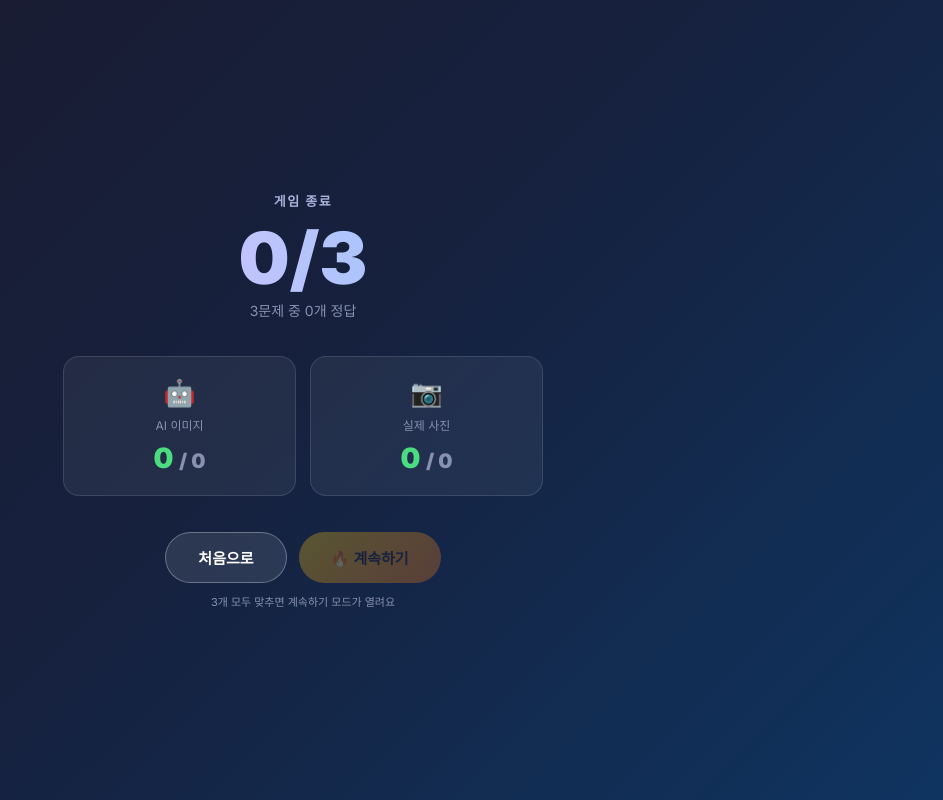
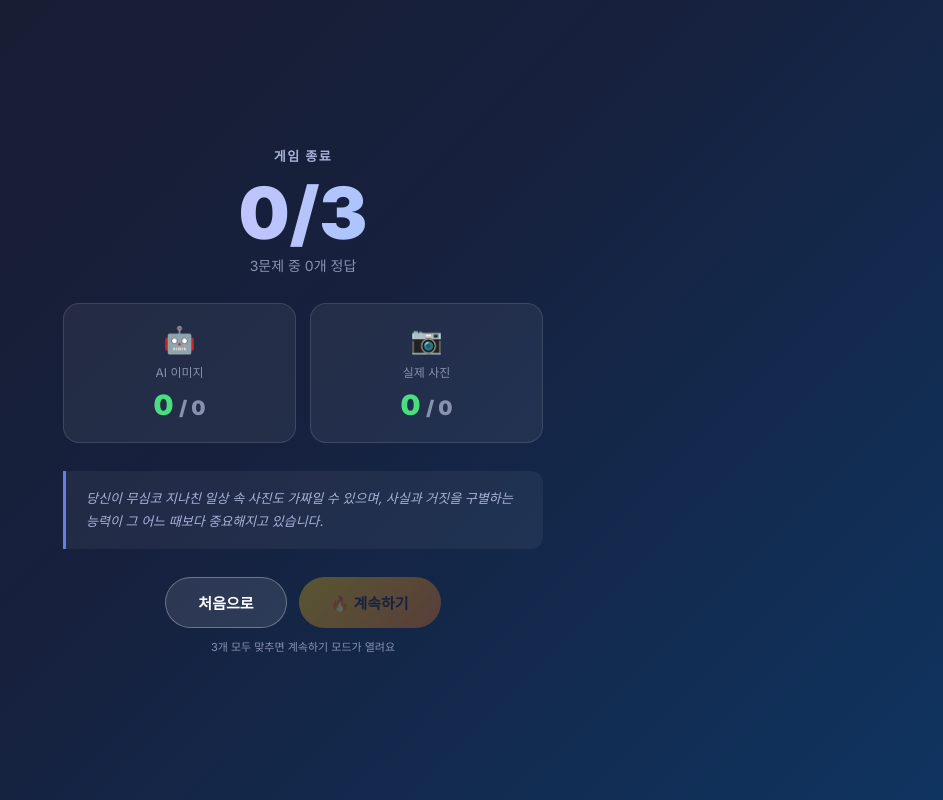
Before and after one commit to payong-khu/khu-gcp-aigame, a Flask app: page /result in a window 1280 px wide. Shown: the whole page, without its empty margins (337-1280 px from the left). Run offline with Flask 3, Linux system fonts and the light colour scheme.

Commit message:
Update result.html

```diff
--- a/templates/result.html
+++ b/templates/result.html
@@ -46,14 +46,14 @@
   .score-label {
     font-size: 14px;
     color: #8892b0;
-    margin-bottom: 36px;
+    margin-bottom: 28px;
   }
 
   /* 세부 점수 카드 */
   .score-cards {
     display: flex;
     gap: 14px;
-    margin-bottom: 36px;
+    margin-bottom: 28px;
   }
   .score-card {
     flex: 1;
@@ -64,13 +64,26 @@
   }
   .card-icon  { font-size: 26px; margin-bottom: 8px; }
   .card-label { font-size: 12px; color: #8892b0; margin-bottom: 8px; }
-  .card-score {
-    font-size: 28px;
-    font-weight: 900;
-  }
+  .card-score { font-size: 28px; font-weight: 900; }
   .card-score .correct   { color: #4ade80; }
   .card-score .separator { color: #8892b0; font-size: 20px; }
   .card-score .total     { color: #8892b0; font-size: 20px; }
+
+  /* 인용 멘트 */
+  .quote-box {
+    background: rgba(255,255,255,0.05);
+    border-left: 3px solid #667eea;
+    border-radius: 0 12px 12px 0;
+    padding: 16px 20px;
+    margin-bottom: 28px;
+    text-align: left;
+  }
+  .quote-text {
+    font-size: 13px;
+    color: #a8b2d8;
+    line-height: 1.8;
+    font-style: italic;
+  }
 
   /* 버튼 */
   .btn-group {
@@ -93,7 +106,6 @@
     color: white;
   }
   .btn-home:hover { background: rgba(255,255,255,0.2); transform: translateY(-2px); }
-
   .btn-continue {
     background: linear-gradient(135deg, #f6c90e, #f97316);
     color: #1a1a2e;
@@ -151,6 +163,14 @@
     </div>
   </div>
 
+  <!-- 인용 멘트 -->
+  <div class="quote-box">
+    <div class="quote-text">
+      당신이 무심코 지나친 일상 속 사진도 가짜일 수 있으며,
+      사실과 거짓을 구별하는 능력이 그 어느 때보다 중요해지고 있습니다.
+    </div>
+  </div>
+
   <div class="btn-group">
     <button class="btn btn-home" onclick="location.href='/'">처음으로</button>
     {% if not continue_mode %}
```
